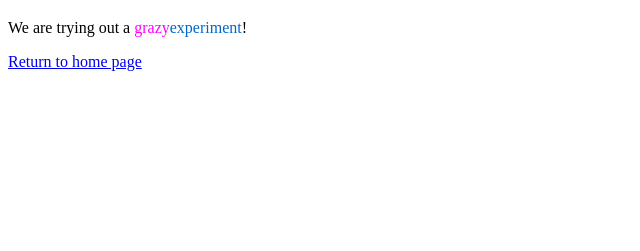
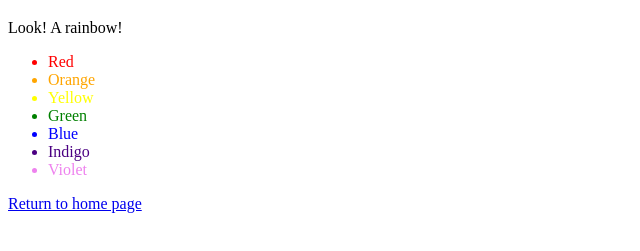
Before and after one commit to PinkKaro/WebExample, a plain HTML site: page crazy.html in a window 1280 px wide. Shown: the part 61-312 px from the top of the page, without its empty margins (0-640 px from the left). Drawn offline with Linux system fonts and the light colour scheme.

Commit message:
Add a rainbow to crazy.html

```diff
--- a/crazy.html
+++ b/crazy.html
@@ -6,7 +6,18 @@
 	</head>
 	<body>
 		<h1>A Crazy Experiment</h1>
-		<p>We are trying out a <span style="color:#F0F">grazy</span><span style="color: #06C">experiment</span>!
+		<p>Look! A rainbow!</p>
+
+		<ul>
+			<li style="color: red">Red</li>
+			<li style="color: orange">Orange</li>
+			<li style="color: yellow">Yellow</li>
+			<li style="color: green">Green</li>
+			<li style="color: blue">Blue</li>
+			<li style="color: indigo">Indigo</li>
+			<li style="color: violet">Violet</li>
+		</ul>
+
 
 		<p><a href="index.html">Return to home page</a></p>
 
```
